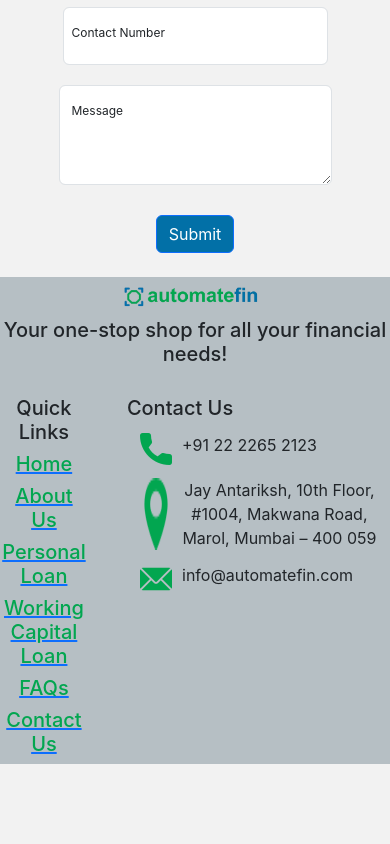
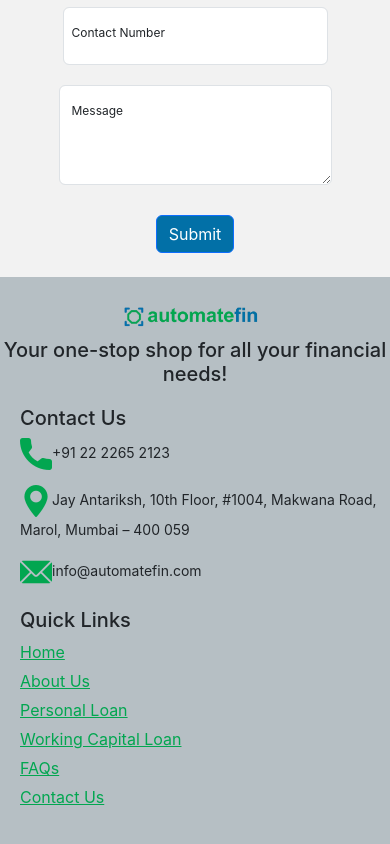
Before and after one commit to R4d104ct1v1ty/DgNote-Automatefin, a React (Create React App) app: page /cu in a window 390 px wide. Shown: the part 942-1786 px from the top of the page. Before the commit the page ends 1706 px from the top, so only its background shows below. Built offline with nearby package versions, Linux system fonts and the light colour scheme.

Commit message:
Changed Footer and made it more responsive

```diff
--- a/src/App.js
+++ b/src/App.js
@@ -11,6 +11,7 @@
 import Vf from './VendorFinance'
 import Cu from './ContactUs'
 import ScrollToTop from './ScrollToTop';
+
 
 
 function App() {
--- a/src/Footer.js
+++ b/src/Footer.js
@@ -6,37 +6,52 @@
 
 const Footer = () => {
     return (
-        <div className="footer" style={{backgroundColor: '#B6BFC4'}}>
-            <img src={logo} alt=""  style={{width: '150px'}}/>
-            <h5>Your one-stop shop for all your financial needs!</h5>
-            <div style={{display: 'flex', justifyContent: 'center', margin: 'auto', marginTop: '30px'}}>
-                <div style={{display: 'flex', flexDirection: 'column'}}>
-                    <h5>Quick Links</h5>
-                    <Link to="/"><h5 style={{color: '#02A650'}}>Home</h5></Link>
-                    <Link to="/aboutus"><h5 style={{color: '#02A650'}}>About Us</h5></Link>
-                    <Link to="/personalloan"><h5 style={{color: '#02A650'}}>Personal Loan</h5></Link>
-                    <Link to="/wcl"><h5 style={{color: '#02A650'}}>Working Capital Loan</h5></Link>
-                    <Link to="/faq"><h5 style={{color: '#02A650'}}>FAQs</h5></Link>
-                    <Link to="/cu"><h5 style={{color: '#02A650'}}>Contact Us</h5></Link>
+        <div className="footer" style={{ backgroundColor: '#B6BFC4', padding: '20px 0' }}>
+            {/* Logo and Tagline */}
+            <div style={{ textAlign: 'center', marginBottom: '20px' }}>
+                <img src={logo} alt="" style={{ width: '150px' }} />
+                <h5>Your one-stop shop for all your financial needs!</h5>
+            </div>
+
+            {/* Content Section: Contact Info & Quick Links */}
+            <div className="footer-content">
+                {/* Contact Info */}
+                <div className="footer-section">
+                    <div style={{ textAlign: 'left' }}>
+                        <h5>Contact Us</h5>
+                        <div className="contact-item">
+                            <img src={phone} alt="Phone" />
+                            <span style={{ fontSize: '14px' }}>+91 22 2265 2123</span>
+                        </div>
+                        <div className="contact-item">
+                            <img src={location} alt="Location" />
+                            <span style={{ fontSize: '14px', maxWidth: '250px', wordWrap: 'break-word' }}>Jay Antariksh, 10th Floor, #1004, Makwana Road, Marol, Mumbai – 400 059</span>
+                        </div>
+                        <div className="contact-item">
+                            <img src={mail} alt="Email" />
+                            <span style={{ fontSize: '14px' }}>info@automatefin.com</span>
+                        </div>
+                    </div>
                 </div>
-                <div style={{marginLeft: "10%"}}>
-                    <h5 style={{textAlign: 'left'}}>Contact Us</h5>
-                    <div style={{display: 'flex', margin: '5%'}}>
-                        <img src={phone} alt="" />
-                        <span style={{marginLeft: '10px'}}>+91 22 2265 2123</span>
-                    </div>
-                    <div style={{display: 'flex', margin: '5%'}}>
-                        <img src={location} alt="" />
-                        <span style={{marginLeft: '10px'}}>Jay Antariksh, 10th Floor, #1004, Makwana Road, Marol, Mumbai – 400 059</span>
-                    </div>
-                    <div style={{display: 'flex', margin: '5%'}}>
-                        <img src={mail} alt="" />
-                        <span style={{marginLeft: '10px'}}>info@automatefin.com</span>
+
+                {/* Quick Links */}
+                <div className="footer-section">
+                    <div style={{ textAlign: 'left' }}>
+                        <h5>Quick Links</h5>
+                        <div style={{ display: 'flex', flexDirection: 'column' }}>
+                            <Link to="/" style={{ color: '#02A650', marginBottom: '5px' }}>Home</Link>
+                            <Link to="/aboutus" style={{ color: '#02A650', marginBottom: '5px' }}>About Us</Link>
+                            <Link to="/personalloan" style={{ color: '#02A650', marginBottom: '5px' }}>Personal Loan</Link>
+                            <Link to="/wcl" style={{ color: '#02A650', marginBottom: '5px' }}>Working Capital Loan</Link>
+                            <Link to="/faq" style={{ color: '#02A650', marginBottom: '5px' }}>FAQs</Link>
+                            <Link to="/cu" style={{ color: '#02A650', marginBottom: '5px' }}>Contact Us</Link>
+                        </div>
                     </div>
                 </div>
             </div>
         </div>
-     );
+
+    );
 }
 
 export default Footer;
--- a/src/index.css
+++ b/src/index.css
@@ -23,7 +23,7 @@
 
 
 /*homepage*/
-@media (min-width: 1000px){
+@media (min-width: 768px){
   .hp-hero{
     height: 60vh;
     background: linear-gradient(rgba(0,0,0, 0.5), rgba(0,0,0,0.5)), url('./Resources/Homepage/hero-transformed.jpeg');
@@ -103,6 +103,28 @@
   .content-inactive{
     display: none;
   }
+
+  .footer-content {
+    display: flex;
+    justify-content: space-around;
+    max-width: 1000px;
+    margin: auto;
+}
+
+/* Added class for footer sections */
+.footer-section {
+    flex: 1;
+    display: flex;
+    flex-direction: column;
+    align-items: center; /* Default to center align */
+}
+
+/* Styles for contact items */
+.contact-item {
+    display: flex;
+    align-items: center;
+    margin-bottom: 20px; /* Increased margin for spacing */
+}
 }
 
 
@@ -110,7 +132,7 @@
 /* MOBILE VIEW */
 
 /*homepage*/
-@media (max-width: 1000px){
+@media (max-width: 768px){
   .hp-hero{
     height: 60vh;
     background: linear-gradient(rgba(0,0,0, 0.5), rgba(0,0,0,0.5)), url('./Resources/Homepage/hero-transformed.jpeg');
@@ -208,4 +230,22 @@
   .content-inactive{
     display: none;
   }
+
+  .footer-content {
+    flex-direction: column;
+    align-items: flex-start; /* Aligns items to the left */
+    padding-left: 20px; /* Adds padding for consistency */
 }
+
+.footer-section {
+    width: 100%; /* Ensures sections take full width */
+    margin-bottom: 20px; /* Adds space between Contact Us and Quick Links */
+    align-items: flex-start; /* Left align in mobile view */
+}
+
+/* Ensure contact items have spacing on mobile */
+.contact-item {
+    margin-bottom: 15px; /* Adjust margin for mobile */
+}
+
+}
```
